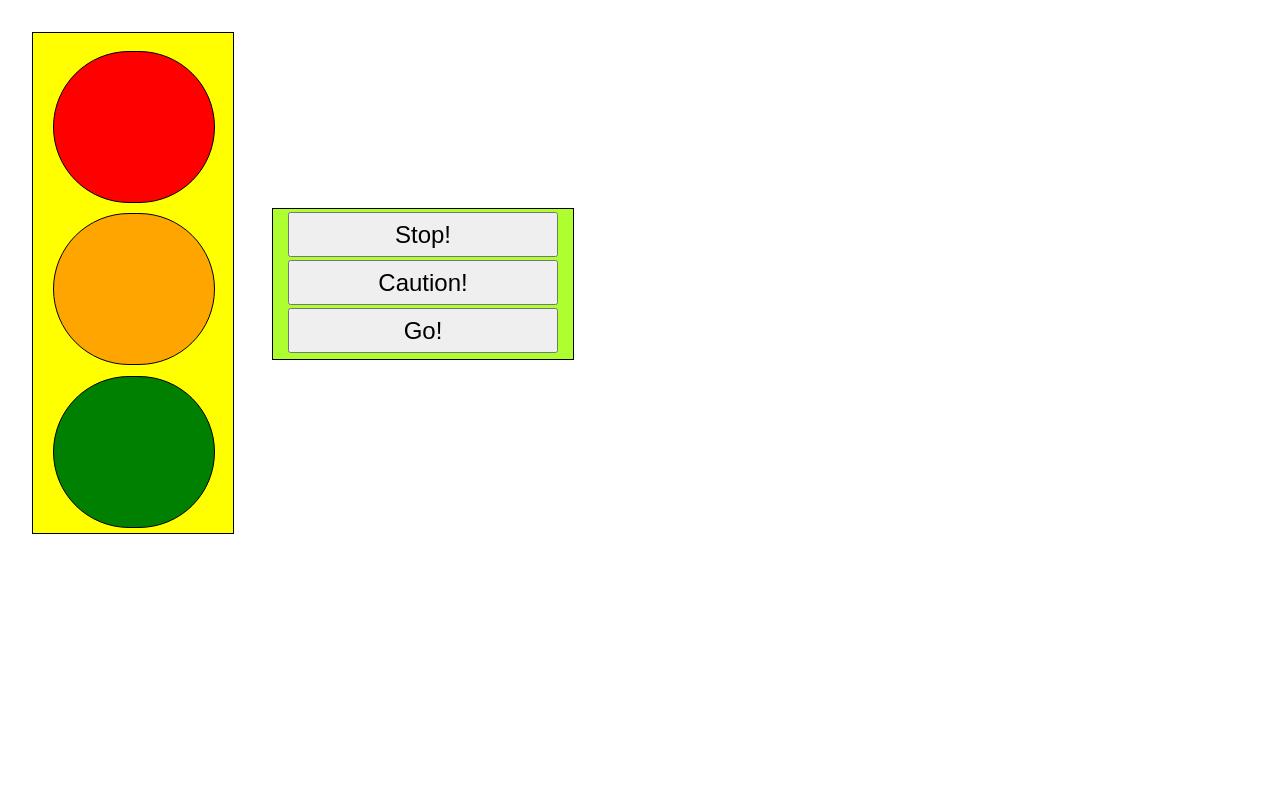
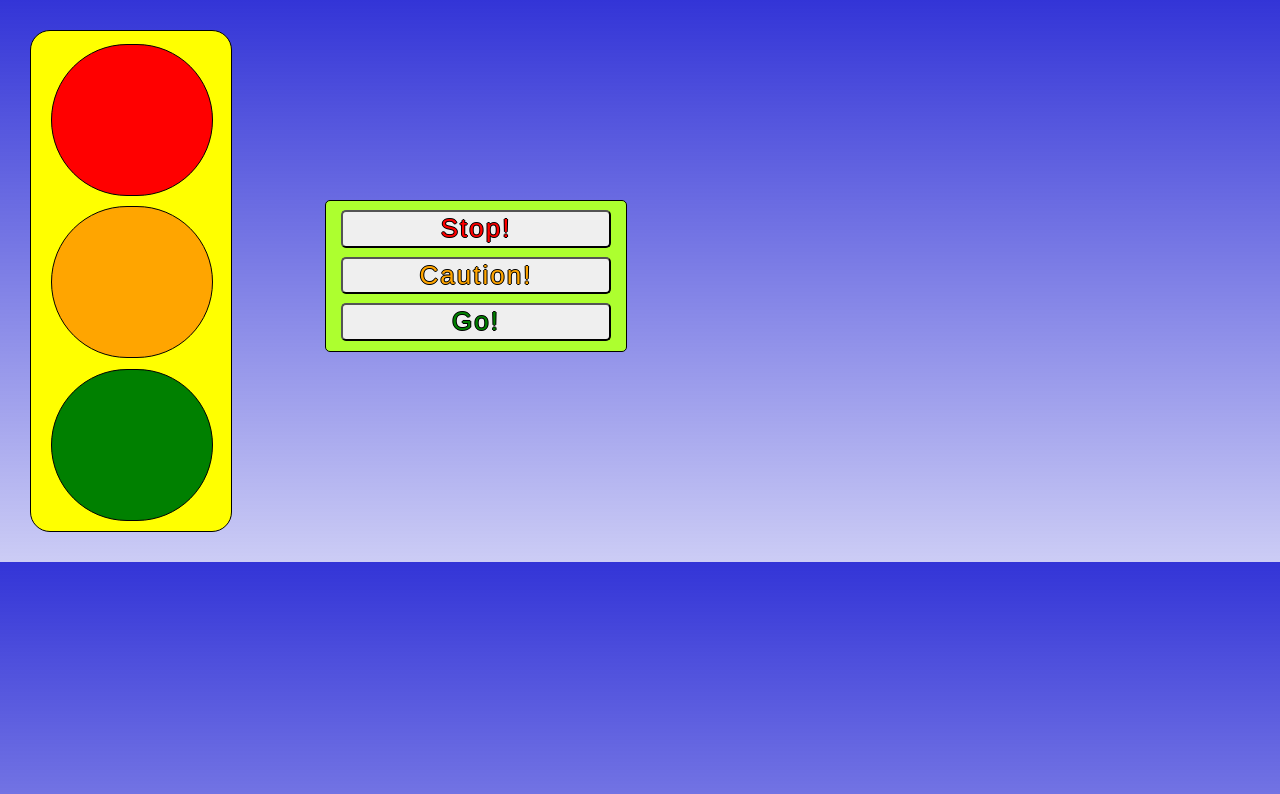
Before and after one commit to ddmcallister/ga_38, a plain HTML site: page GA_2_traffic_light/index.html in a window 1280 px wide. Drawn offline with Linux system fonts and the light colour scheme.

Commit message:
finished traffic light interface

```diff
--- a/GA_2_traffic_light/css/main.css
+++ b/GA_2_traffic_light/css/main.css
@@ -1,6 +1,8 @@
 body {
-  margin-top: 2em;
-  margin-left: 2em;
+  margin: 30px;
+  background: linear-gradient(rgba(0,2,205,.8), rgba(0,2,205,.2));
+  background: -webkit-linear-gradient(rgba(0,2,205,.8), rgba(0,2,205,.2));
+  background: -moz-linear-gradient(rgba(0,2,205,.8), rgba(0,2,205,.2));
 }
 
 div {
@@ -10,25 +12,38 @@ div {
 }
 
 button {
-  height: 30%;
+  height: 25%;
   width: 90%;
   margin-left: 5%;
-  margin-top: 1%;
-  font-size: 24px;
+  margin-top: 3%;
+  font-size: 26px;
+  letter-spacing: 2px;
+  text-shadow: -1px 0 black, 0 1px black, 1px 0 black, 0 -1px black;
+  border-radius: 5px;
+}
+
+.lights {
+  position: absolute;
+  width: 80%;
+  height: 30%;
+  margin-left: 10%;
+  border-radius: 90px;
 }
 
 #traffic-light {
-	position: absolute;
+	position: relative;
 	background-color: yellow;
+  border-radius: 20px;
 }
 
-.lights {
-	position: absolute;
-	width: 80%;
-	height: 30%;
-	margin-left: 10%;
-  margin-top: 2.5%;
-  border-radius: 90px;
+#button-box {
+  width: 300px;
+  height: 150px;
+  background-color: greenyellow;
+  position: absolute;
+  top: 200px;
+  left: 325px;
+  border-radius: 5px;
 }
 
 #red-light {
@@ -46,23 +61,14 @@ button {
   background-color: green;
 }
 
-.button-box {
-  width: 300px;
-  height: 150px;
-  background-color: greenyellow;
-  position: absolute;
-  margin-top: 11em;
-  margin-left: 15em;
-}
-
 #red-button {
-
+  color: red;
 }
 
 #yellow-button {
-
+  color: orange;
 }
 
 #green-button {
-
+  color: green;
 }
--- a/GA_2_traffic_light/index.html
+++ b/GA_2_traffic_light/index.html
@@ -14,13 +14,10 @@
 			</div>
 
 		</div>
-		<div class=button-box>
+		<div id="button-box">
 			  <button id="red-button">Stop!</button>
 			<button id="yellow-button">Caution!</button>
 			<button id="green-button">Go!</button>
 		</div>
-    </div>
-
-
 	</body>
 </html>
```
